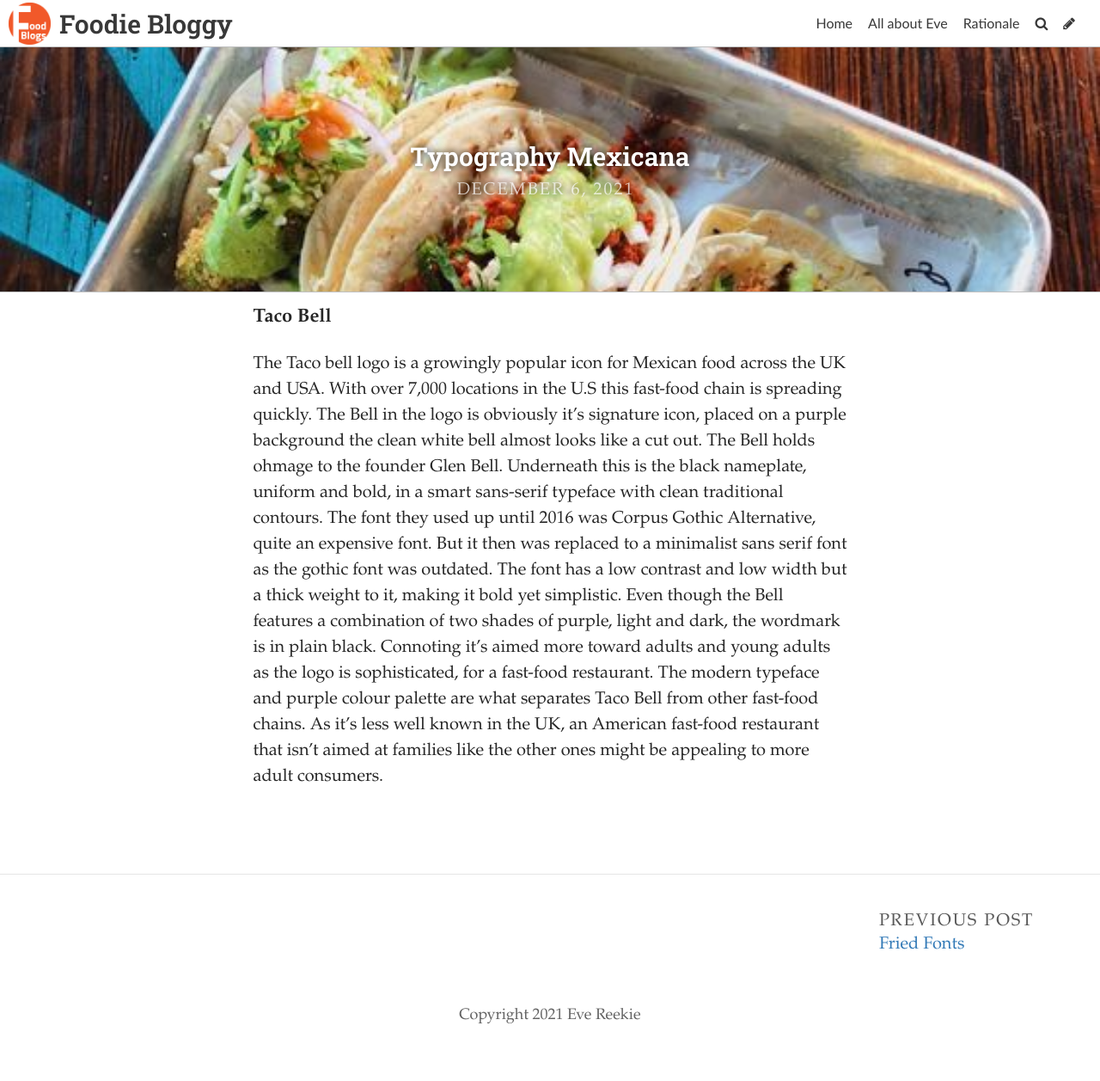
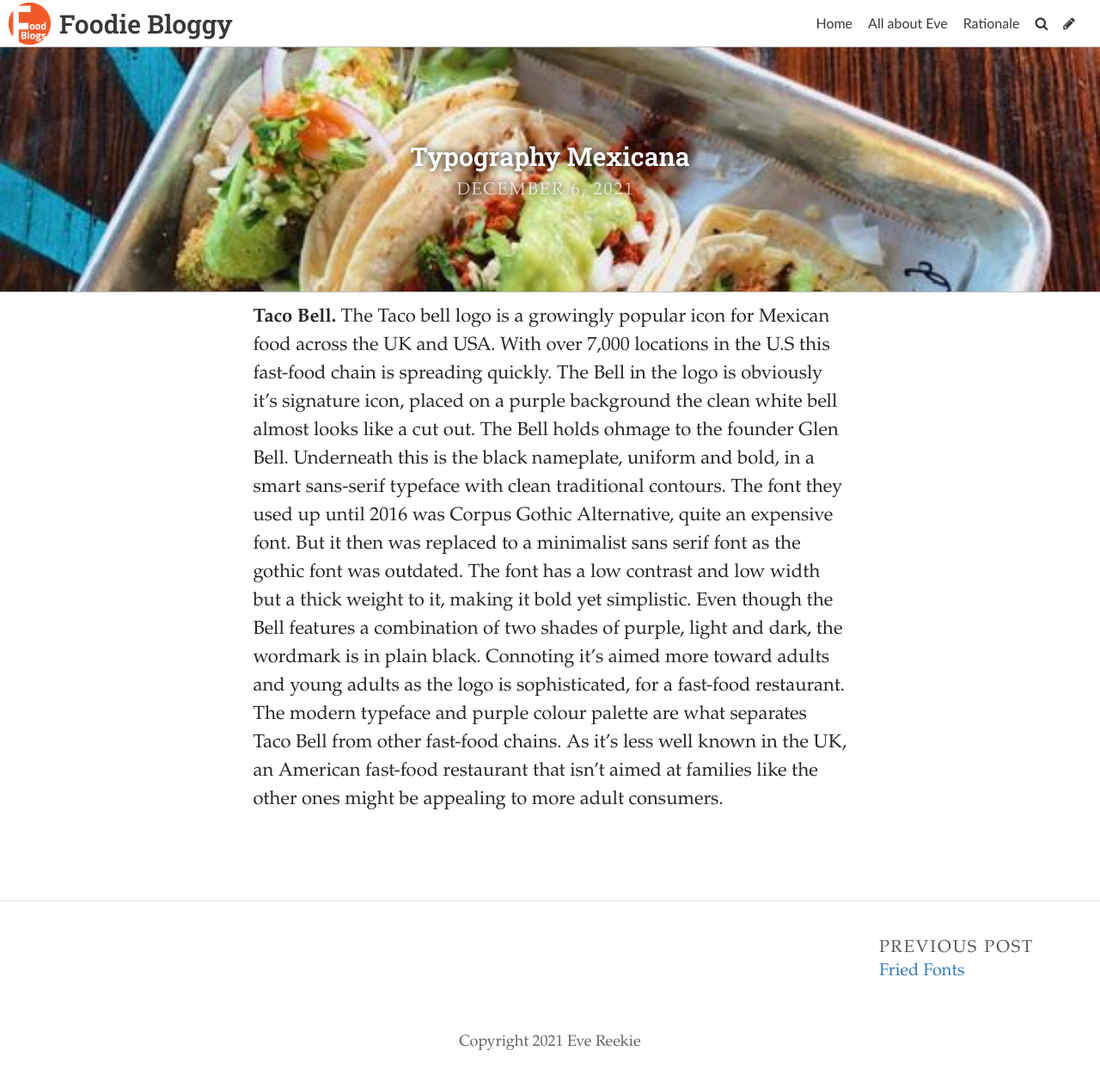
Before and after one commit to eve022/typoggy, a Jekyll site: the page built from _posts/2021-12-06-typography-mexicana.md, in a window 1280 px wide and 1257 px high. Shown: the whole window at 86% size. Built offline with Jekyll 4.4.1, drawn with Linux system fonts in a browser that asks for light colours; some web fonts are replaced.

Commit message:
Update Post “2021-12-06-typography-mexicana”

```diff
--- a/_posts/2021-12-06-typography-mexicana.md
+++ b/_posts/2021-12-06-typography-mexicana.md
@@ -6,6 +6,4 @@
 title_color: "#ffffff"
 comments: false
 ---
-**Taco Bell**
-
-The Taco bell logo is a growingly popular icon for Mexican food across the UK and USA. With over 7,000 locations in the U.S this fast-food chain is spreading quickly. The Bell in the logo is obviously it’s signature icon, placed on a purple background the clean white bell almost looks like a cut out. The Bell holds ohmage to the founder Glen Bell. Underneath this is the black nameplate, uniform and bold, in a smart sans-serif typeface with clean traditional contours. The font they used up until 2016 was Corpus Gothic Alternative, quite an expensive font. But it then was replaced to a minimalist sans serif font as the gothic font was outdated. The font has a low contrast and low width but a thick weight to it, making it bold yet simplistic. Even though the Bell features a combination of two shades of purple, light and dark, the wordmark is in plain black. Connoting it’s aimed more toward adults and young adults as the logo is sophisticated, for a fast-food restaurant. The modern typeface and purple colour palette are what separates Taco Bell from other fast-food chains. As it’s less well known in the UK, an American fast-food restaurant that isn’t aimed at families like the other ones might be appealing to more adult consumers.
+**Taco Bell.** The Taco bell logo is a growingly popular icon for Mexican food across the UK and USA. With over 7,000 locations in the U.S this fast-food chain is spreading quickly. The Bell in the logo is obviously it’s signature icon, placed on a purple background the clean white bell almost looks like a cut out. The Bell holds ohmage to the founder Glen Bell. Underneath this is the black nameplate, uniform and bold, in a smart sans-serif typeface with clean traditional contours. The font they used up until 2016 was Corpus Gothic Alternative, quite an expensive font. But it then was replaced to a minimalist sans serif font as the gothic font was outdated. The font has a low contrast and low width but a thick weight to it, making it bold yet simplistic. Even though the Bell features a combination of two shades of purple, light and dark, the wordmark is in plain black. Connoting it’s aimed more toward adults and young adults as the logo is sophisticated, for a fast-food restaurant. The modern typeface and purple colour palette are what separates Taco Bell from other fast-food chains. As it’s less well known in the UK, an American fast-food restaurant that isn’t aimed at families like the other ones might be appealing to more adult consumers.
```
